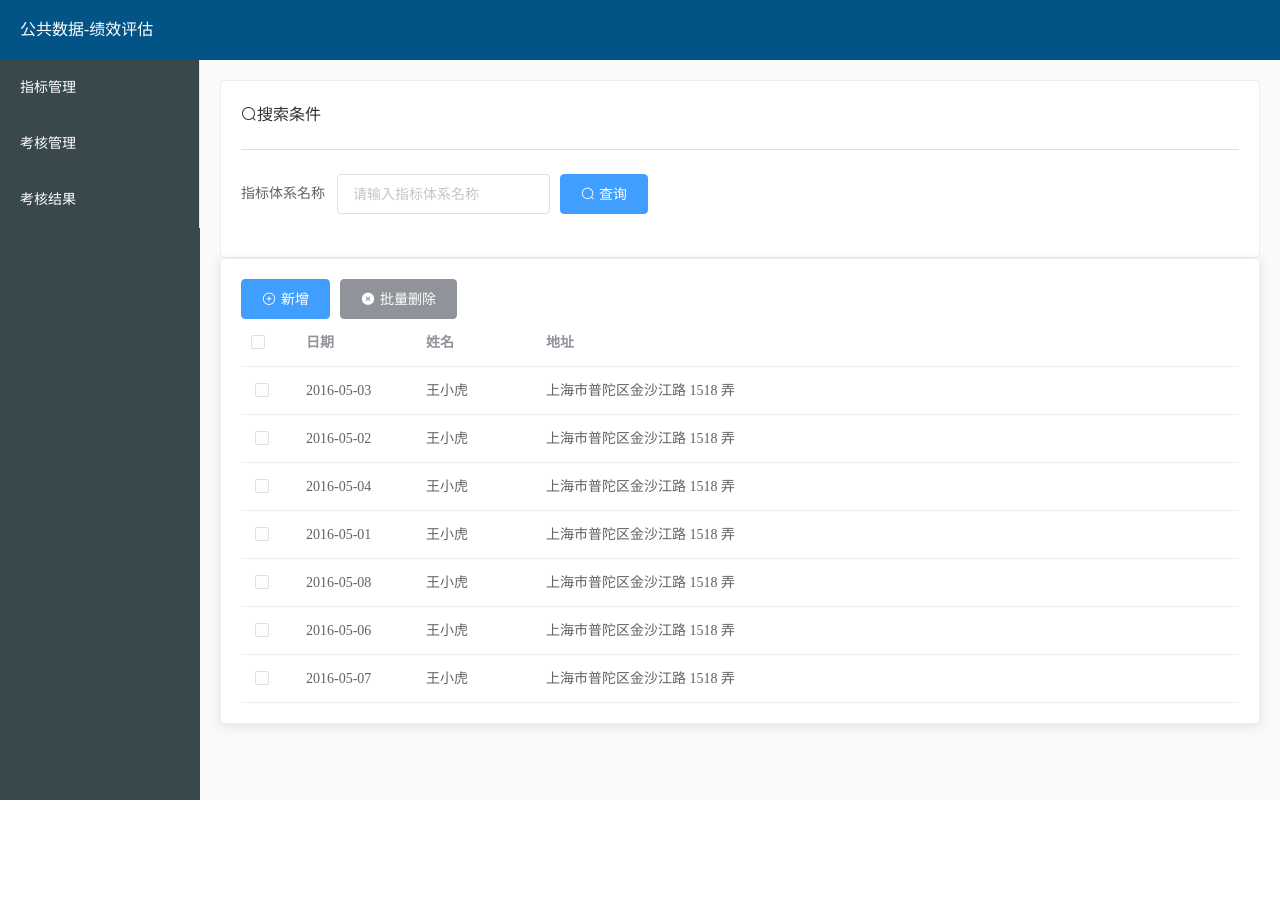
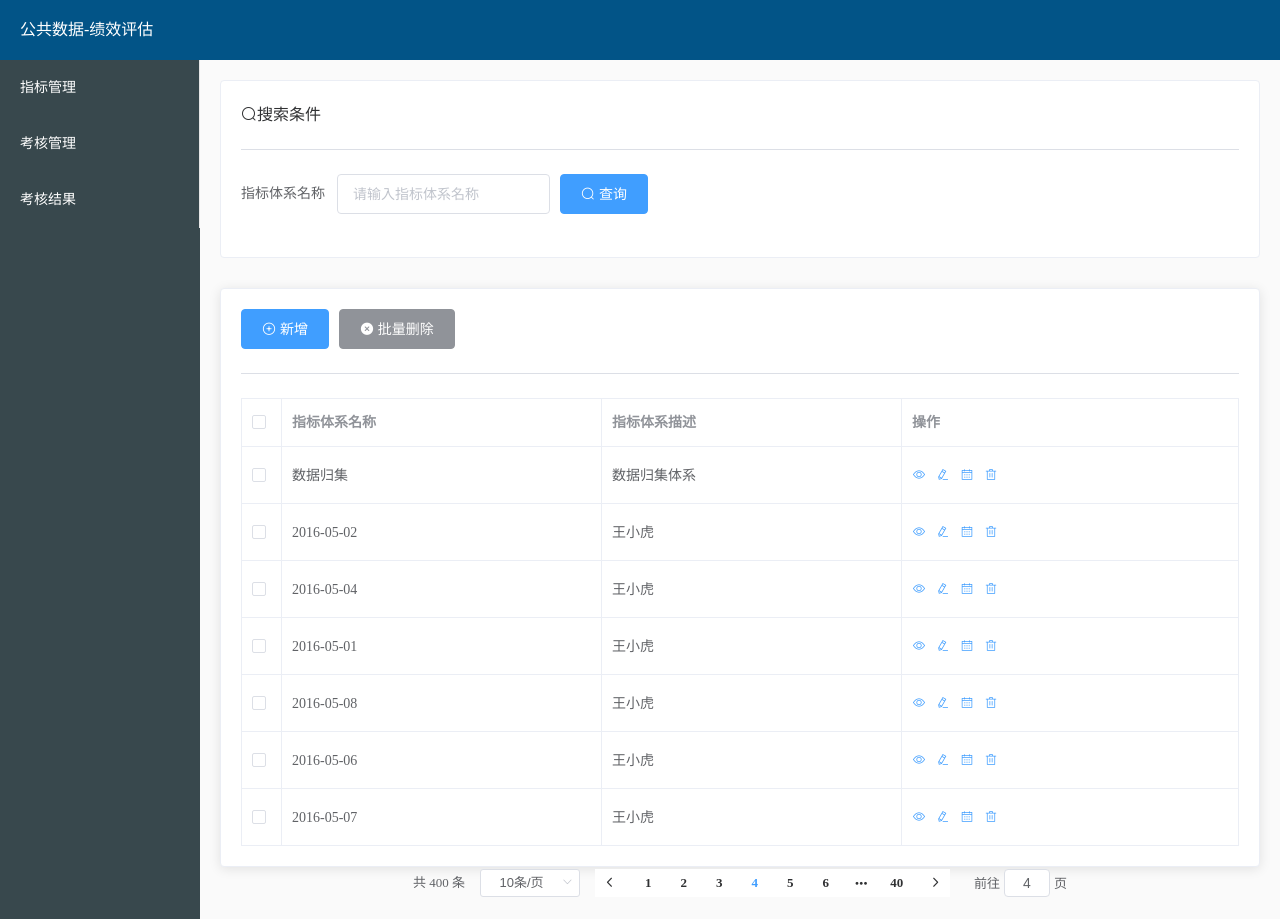
Before and after one commit to xibushijie/publicData, a Vue app: page /#/quotaManage in a window 1280 px wide. Before the commit the page ends 800 px from the top, so only its background shows below. Built offline with nearby package versions, Linux system fonts and the light colour scheme.

Commit message:
ttx
页面

```diff
--- a/src/router.js
+++ b/src/router.js
@@ -4,7 +4,7 @@ import Home from '@/views/Home.vue'
 import quotaManage from '@/views/sideMenu/quotaManage.vue'
 import assessmentManage from '@/views/sideMenu/assessmentManage.vue'
 import assessmentResult from '@/views/sideMenu/assessmentResult.vue'
-
+import indicators from '@/views/indicators/indexes'
 Vue.use(Router)
 
 export default new Router({
@@ -17,9 +17,23 @@ export default new Router({
 			redirect: '/star',
 			name: '',
 			children: [
-				{ path: '/quotaManage', name: '指标管理', component: quotaManage },
+				{
+					path: '/quotaManage',
+					name: '指标管理',
+					component: quotaManage,
+					//新增
+					// children: [
+					// 	{
+					// 		path: 'indexes',
+					// 		name: '新增',
+					// 		component: indicators,
+					// 	}
+					// ],
+				},
 				{ path: '/assessmentManage', name: '考核管理', component: assessmentManage },
 				{ path: '/assessmentResult', name: '考核结果', component: assessmentResult },
+				{ path: '/indexes', name: '考核结果', component: indicators },
+
 			]
 		}
 
--- /dev/null
+++ b/src/views/indicators/indexes.vue
@@ -0,0 +1,8 @@
+<template>
+  <div>
+    <div>这是一个路由配置</div>
+  </div>
+</template>
+<script>
+export default {};
+</script>
--- a/src/views/sideMenu/quotaManage.vue
+++ b/src/views/sideMenu/quotaManage.vue
@@ -8,31 +8,67 @@
           <el-input v-model="formInline.user" placeholder="请输入指标体系名称"></el-input>
         </el-form-item>
         <el-form-item>
-          <el-button type="primary" @click="onSubmit">
+          <el-button type="primary" @click="onsubmit()">
             <i class="el-icon-search"></i> 查询
           </el-button>
         </el-form-item>
       </el-form>
     </el-card>
 
-    <el-card>
-      <el-button type="primary" icon="el-icon-circle-plus-outline">新增</el-button>
-      <el-button type="info" icon="el-icon-error">批量删除</el-button>
+    <el-card class>
+      <el-button @click="onAdded" type="primary">
+        <i class="el-icon-circle-plus-outline"></i>
+        新增
+      </el-button>
+      <el-button type="info">
+        <i class="el-icon-error"></i>
+        批量删除
+      </el-button>
+      <el-divider></el-divider>
       <el-table
+        border
         ref="multipleTable"
         :data="tableData3"
         tooltip-effect="dark"
         style="width: 100%"
         @selection-change="handleSelectionChange"
       >
-        <el-table-column type="selection" width="55"></el-table-column>
-        <el-table-column label="日期" width="120">
+        <el-table-column type="selection" width="40"></el-table-column>
+        <el-table-column label="指标体系名称" width="320">
           <template slot-scope="scope">{{ scope.row.date }}</template>
         </el-table-column>
-        <el-table-column prop="name" label="姓名" width="120"></el-table-column>
-        <el-table-column prop="address" label="地址" show-overflow-tooltip></el-table-column>
+        <el-table-column prop="name" label="指标体系描述" width="300"></el-table-column>
+        <el-table-column prop="address" label="操作" show-overflow-tooltip>
+          <template slot-scope="scope">
+            <el-button @click="handleClick(scope.row)" type="text" size="small">
+              <i class="el-icon-view"></i>
+            </el-button>
+            <el-button type="text" size="small">
+              <i class="el-icon-edit"></i>
+            </el-button>
+            <el-button type="text" size="small">
+              <i class="el-icon-date"></i>
+            </el-button>
+            <el-button type="text" size="small">
+              <i class="el-icon-delete"></i>
+            </el-button>
+          </template>
+        </el-table-column>
       </el-table>
     </el-card>
+    <div class="block">
+      <span class="demonstration"></span>
+      <el-pagination
+        @size-change="handleSizeChange"
+        @current-change="handleCurrentChange"
+        :current-page="currentPage4"
+        :page-sizes="[10, 20, 30, 40]"
+        :page-size="100"
+        layout="total, sizes, prev, pager, next, jumper"
+        :total="400"
+      ></el-pagination>
+    </div>
+    <!-- <router-view></router-view> -->
   </div>
 </template>
 
@@ -40,14 +76,17 @@
 export default {
   data() {
     return {
+      currentPage1: 5,
+      currentPage2: 5,
+      currentPage3: 5,
+      currentPage4: 4,
       formInline: {
         user: ""
       },
       tableData3: [
         {
-          date: "2016-05-03",
-          name: "王小虎",
-          address: "上海市普陀区金沙江路 1518 弄"
+          date: "数据归集",
+          name: "数据归集体系"
         },
         {
           date: "2016-05-02",
@@ -83,9 +122,32 @@ export default {
     };
   },
   mounted() {},
-  methods: {}
+  methods: {
+    onAdded() {
+      // window.open("./quotaManage/indexes");
+      this.$router.push({ path: "/quotaManage/indexes" });
+      console.log(111);
+    },
+    onsubmit() {},
+    handleSelectionChange(val) {
+      this.multipleSelection = val;
+    },
+    // 分页
+    handleSizeChange(val) {
+      console.log(`每页 ${val} 条`);
+    },
+    handleCurrentChange(val) {
+      console.log(`当前页: ${val}`);
+    }
+  }
 };
 </script>
 
 <style scoped>
+.box-card {
+  margin-bottom: 30px;
+}
+.block {
+  text-align: center;
+}
 </style>
```
Also changed, not shown: src/components/HelloWorld.vue (deleted, +0 -58 lines).
